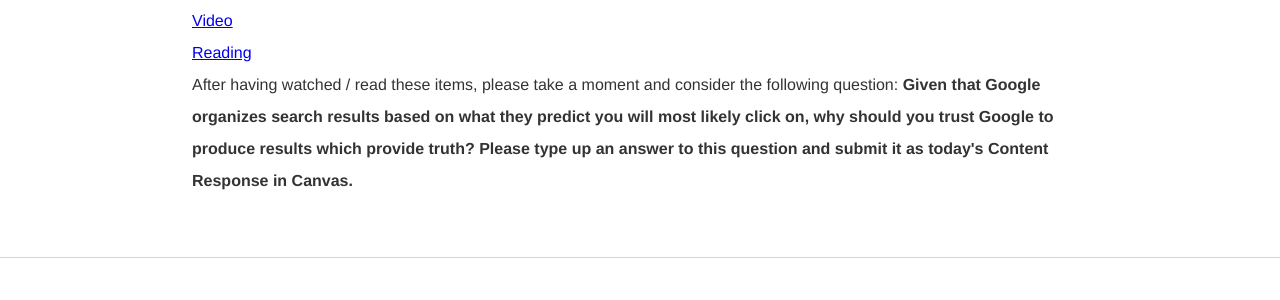
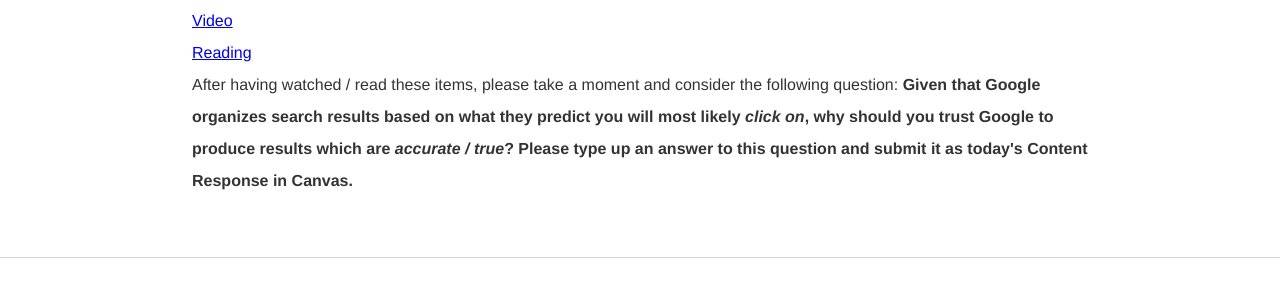
Before and after one commit to kevinjpatton/kevinjpatton.github.io, a Jekyll site: the page built from teaching/phil1020/index.html, in a window 1280 px wide. Shown: the part 467-767 px from the top of the page. Built offline with Jekyll 4.4.1, drawn with Linux system fonts in a browser that asks for light colours; Markdown is read by kramdown in place of the engine named in the settings.

Commit message:
Update index.html

```diff
--- a/teaching/phil1020/index.html
+++ b/teaching/phil1020/index.html
@@ -9,4 +9,4 @@ title: Philosophy 1020 - Kevin Patton
 <p>For today's class we will begin to understand the foundational concepts behind how Google's searching algorithm's work.  For today's content, please watch and read the following items:<br>
 <a href="https://www.youtube.com/watch?v=v7n7wZhHJj8" target="_blank">Video</a><br>
 <a href="https://ahrefs.com/blog/how-do-search-engines-work/" target="_blank">Reading</a><br>
-After having watched / read these items, please take a moment and consider the following question: <b>Given that Google organizes search results based on what they predict you will most likely click on, why should you trust Google to produce results which provide truth?<b> Please type up an answer to this question and submit it as today's Content Response in Canvas.</p>
+After having watched / read these items, please take a moment and consider the following question: <b>Given that Google organizes search results based on what they predict you will most likely <i>click on</i>, why should you trust Google to produce results which are <i>accurate / true</i>?<b> Please type up an answer to this question and submit it as today's Content Response in Canvas.</p>
```
